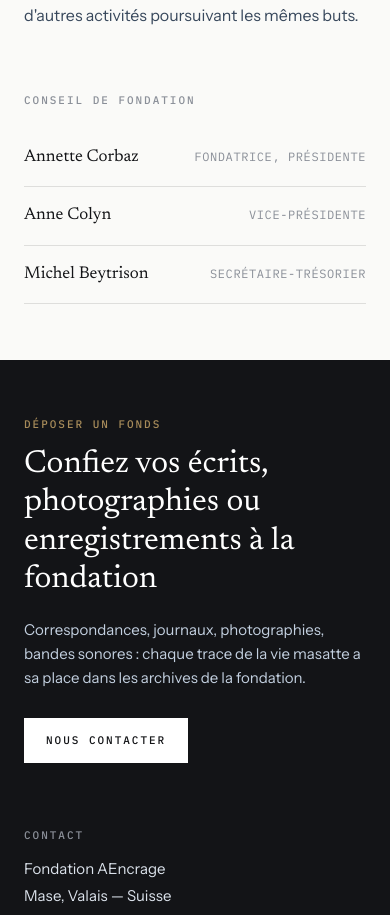
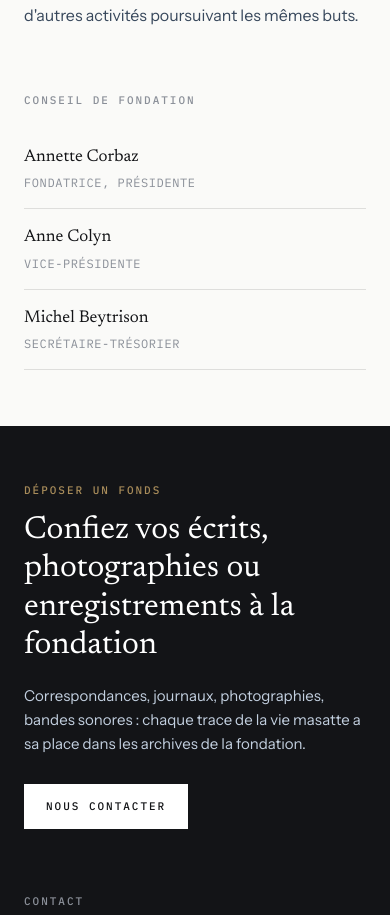
Before and after one commit to jonasstud/aencrage, a Next.js app: page / in a window 390 px wide. Shown: the part 3887-4802 px from the top of the page. Built offline with nearby package versions, Linux system fonts and the light colour scheme.

Commit message:
fix: stack conseil de fondation name/role below sm to avoid cramped wrap

```diff
--- a/components/FondationSection.tsx
+++ b/components/FondationSection.tsx
@@ -29,7 +29,7 @@
             {conseil.map((membre) => (
               <div
                 key={membre.name}
-                className="flex justify-between items-baseline py-4 border-b border-[rgba(19,20,23,0.12)]"
+                className="flex flex-col sm:flex-row sm:justify-between sm:items-baseline gap-1 sm:gap-0 py-4 border-b border-[rgba(19,20,23,0.12)]"
               >
                 <span className="font-display font-normal text-[17px] text-encre">
                   {membre.name}
```
